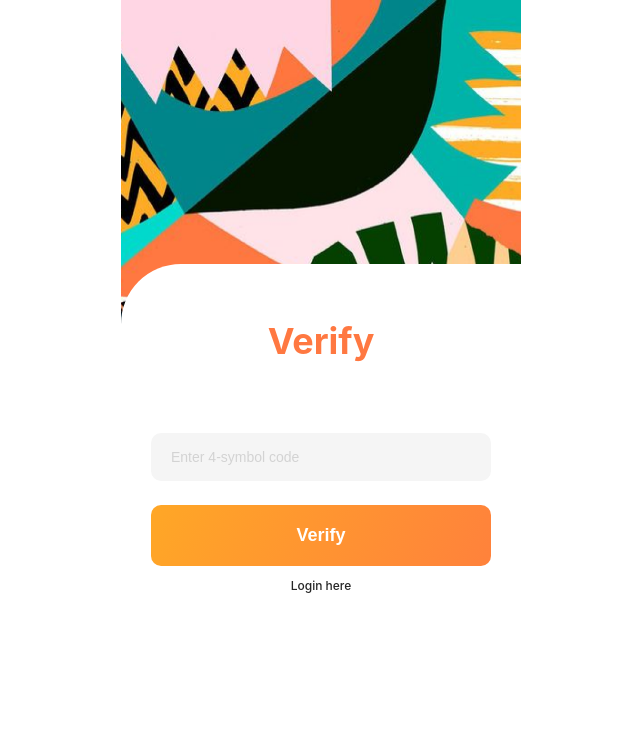
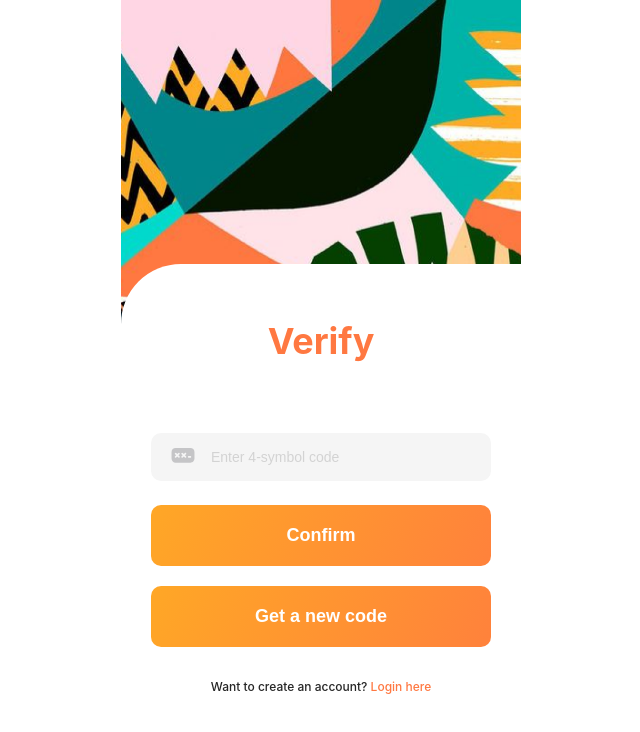
Before and after one commit to kravchuk21/FeedBack-frontend, a Next.js app: page /auth/verify in a window 1280 px wide. Shown: the top 732 px of the page, without its empty margins (319-959 px from the left). Built offline with nearby package versions, Linux system fonts and the light colour scheme.

Commit message:
auth layout input

```diff
--- a/pages/auth/verify.tsx
+++ b/pages/auth/verify.tsx
@@ -15,11 +15,13 @@ const Verify: NextPage = () => {
 			</Head>
 
 			<AuthLayout title="Verify" link={{
-				path: '/auth/login',
-				text: 'Login here'
+				path: '/auth/register',
+				linkText: 'Login here',
+				text: 'Want to create an account?'
 			}}>
-				<Input className={styles.input} placeholder="Enter 4-symbol code" maxLength={4} type='tel'/>
-				<Button text="Verify" onClick={() => console.log('verify')}/>
+				<Input className={styles.input} placeholder="Enter 4-symbol code" maxLength={4} type='tel' icon='/assets/input_icons/key.svg'/>
+				<Button className={styles.button} text="Confirm" onClick={() => console.log('verify')}/>
+				<Button className={styles.button} text="Get a new code" onClick={() => console.log('verify')}/>
 			</AuthLayout>
 		</div>
 	);
--- a/styles/Auth.module.css
+++ b/styles/Auth.module.css
@@ -1,3 +1,7 @@
 .input {
     margin-bottom: 24px;
 }
+
+.button {
+    margin-bottom: 20px;
+}
```
Also changed, not shown: pages/auth/login.tsx (+4 -3 lines), pages/auth/register.tsx (+14 -13 lines), public/assets/input_icons/key.svg (added).
